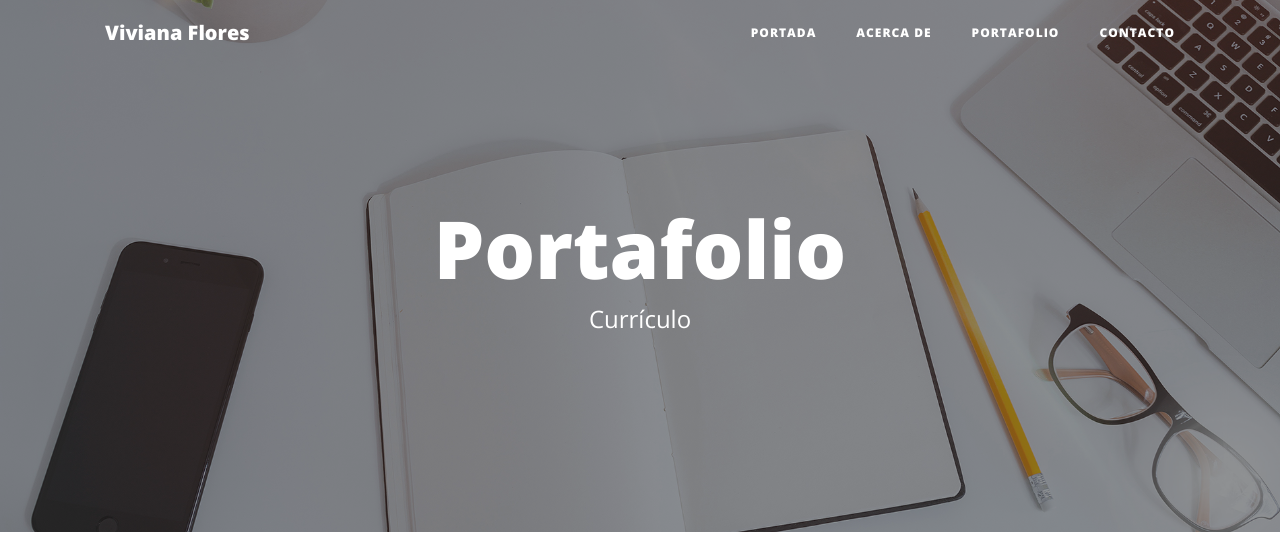
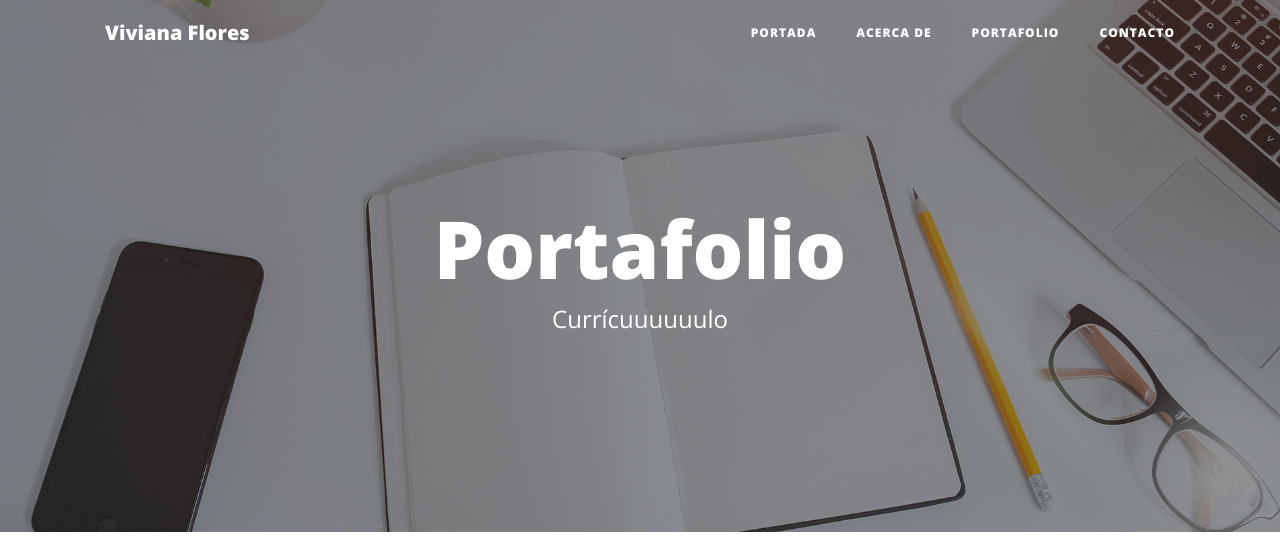
Before and after one commit to ViviFlores/libreria, a Django app: page /portfolio/ in a window 1280 px wide. Shown: the top 536 px of the page. Run offline with Django 4.2, Linux system fonts and the light colour scheme; data comes from the database, SQL or seed files in the repository; parts of the project's set-up code (start-up, migrations or seed data) failed here and were passed over; some libraries are stand-ins or nearby versions.

Commit message:
segundo commit

```diff
--- a/portfolio/templates/portfolio/portfolio.html
+++ b/portfolio/templates/portfolio/portfolio.html
@@ -3,7 +3,7 @@
 {%block title%}Portafolio{%endblock%} {%block background%}{%load static%}{%static 'core/img/portfolio-bg.jpg' %} {%endblock%}
 {%block headers%}
 <h1>Portafolio</h1>
-<span class="subheading">Currículo</span>
+<span class="subheading">Currícuuuuuulo</span>
 {%endblock%}
 {%block content%}
 {% for project in projects%}
```
